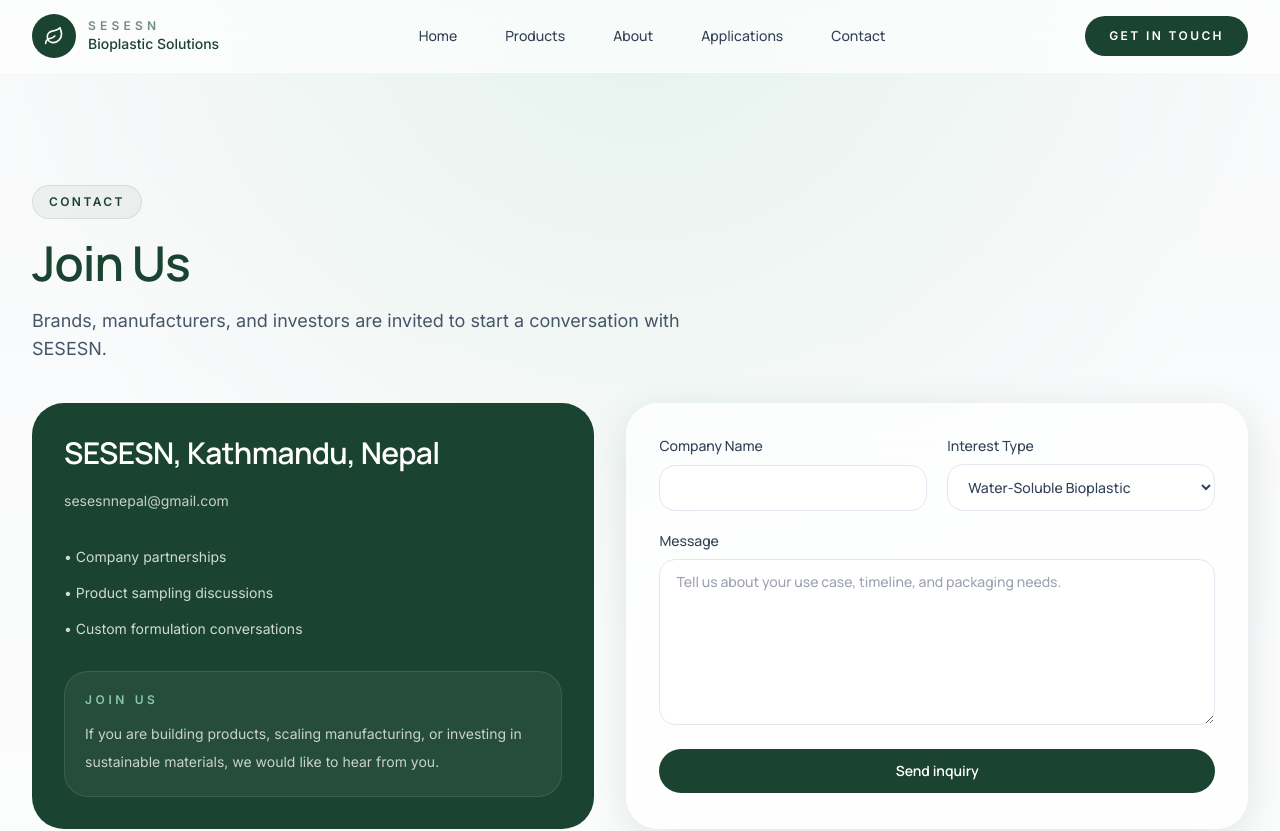
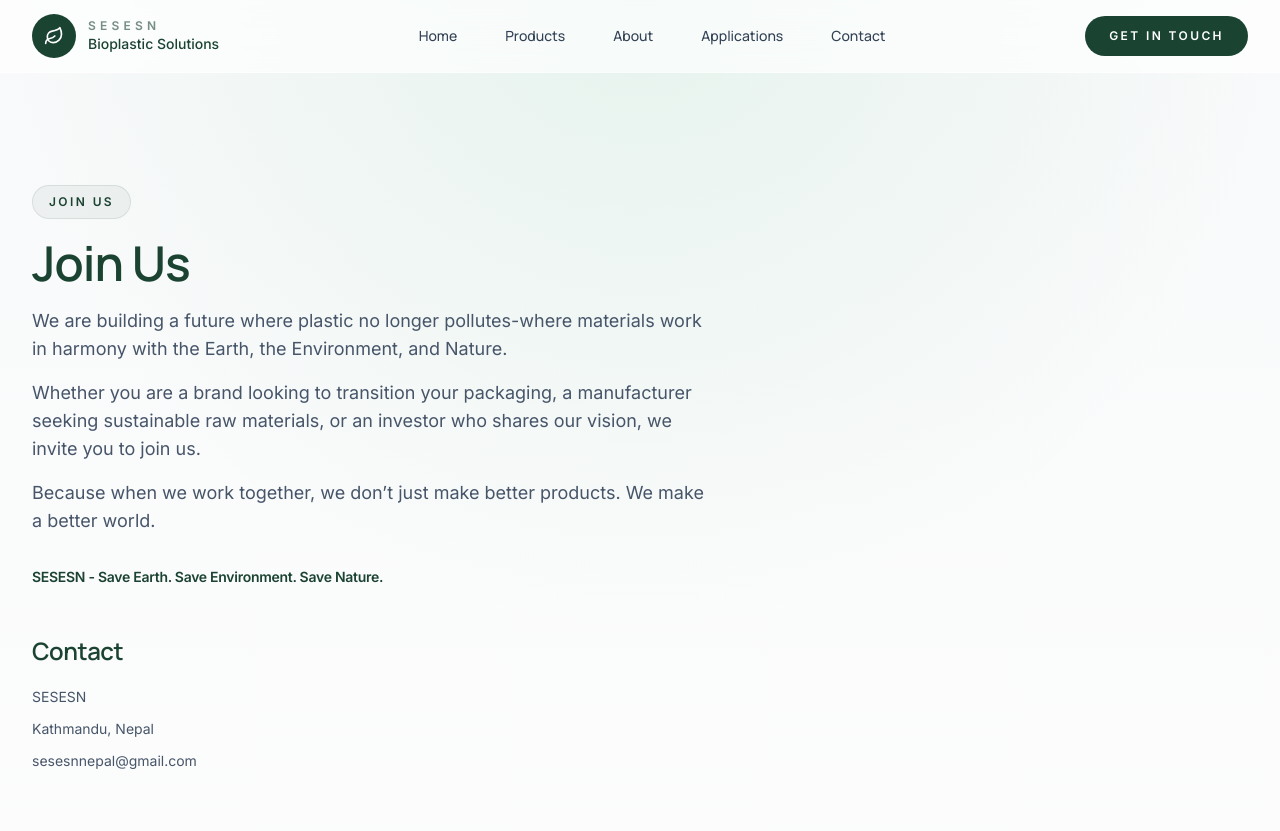
Before and after one commit to bhanuregmi527/sesesn, a Next.js app: page /contact in a window 1280 px wide. Shown: the top 831 px of the page. Built offline with nearby package versions, Linux system fonts and the light colour scheme.

Commit message:
update the revelant content and update product names

```diff
--- a/app/contact/page.tsx
+++ b/app/contact/page.tsx
@@ -11,63 +11,32 @@
   return (
     <section className="eco-shell py-20 lg:py-28">
       <div className="max-w-3xl">
-        <p className="section-badge">Contact</p>
+        <p className="section-badge">Join Us</p>
         <h1 className="section-title mt-5">Join Us</h1>
         <p className="section-copy mt-5">
-          Brands, manufacturers, and investors are invited to start a conversation with SESESN.
+          We are building a future where plastic no longer pollutes-where materials work in harmony with the Earth, the
+          Environment, and Nature.
         </p>
-      </div>
+        <p className="section-copy mt-4">
+          Whether you are a brand looking to transition your packaging, a manufacturer seeking sustainable raw
+          materials, or an investor who shares our vision, we invite you to join us.
+        </p>
+        <p className="section-copy mt-4">
+          Because when we work together, we don’t just make better products. We make a better world.
+        </p>
 
-      <div className="mt-10 grid gap-8 lg:grid-cols-[0.95fr_1.05fr]">
-        <div className="rounded-[2rem] bg-forest p-8 text-white">
-          <h2 className="text-3xl font-semibold tracking-snug">SESESN, Kathmandu, Nepal</h2>
-          <p className="mt-4 text-sm leading-7 text-white/75">
-            sesesnnepal@gmail.com
-          </p>
-          <div className="mt-8 space-y-4 text-sm text-white/80">
-            <p>• Company partnerships</p>
-            <p>• Product sampling discussions</p>
-            <p>• Custom formulation conversations</p>
-          </div>
-          <div className="mt-8 rounded-3xl border border-white/10 bg-white/5 p-5">
-            <p className="text-xs font-semibold uppercase tracking-[0.3em] text-sage/90">Join Us</p>
-            <p className="mt-3 text-sm leading-7 text-white/75">
-              If you are building products, scaling manufacturing, or investing in sustainable materials, we would like
-              to hear from you.
-            </p>
+        <p className="mt-8 text-sm font-semibold tracking-snug text-forest">
+          SESESN - Save Earth. Save Environment. Save Nature.
+        </p>
+
+        <div className="mt-12">
+          <h2 className="text-2xl font-semibold tracking-snug text-forest">Contact</h2>
+          <div className="mt-4 space-y-1 text-sm leading-7 text-slate-600">
+            <p>SESESN</p>
+            <p>Kathmandu, Nepal</p>
+            <p>sesesnnepal@gmail.com</p>
           </div>
         </div>
-
-        <form className="glass-panel rounded-[2rem] p-8">
-          <div className="grid gap-5 sm:grid-cols-2">
-            <label className="grid gap-2 text-sm font-medium text-slate-700">
-              Company Name
-              <input className="rounded-2xl border border-slate-200 bg-white px-4 py-3 outline-none transition focus:border-forest" />
-            </label>
-            <label className="grid gap-2 text-sm font-medium text-slate-700">
-              Interest Type
-              <select className="rounded-2xl border border-slate-200 bg-white px-4 py-3 outline-none transition focus:border-forest">
-                <option>Water-Soluble Bioplastic</option>
-                <option>Water-Resistant Bioplastic</option>
-                <option>Custom Development</option>
-                <option>General Partnership</option>
-              </select>
-            </label>
-          </div>
-
-          <label className="mt-5 grid gap-2 text-sm font-medium text-slate-700">
-            Message
-            <textarea
-              rows={7}
-              placeholder="Tell us about your use case, timeline, and packaging needs."
-              className="rounded-2xl border border-slate-200 bg-white px-4 py-3 outline-none transition focus:border-forest"
-            />
-          </label>
-
-          <button type="submit" className="btn-primary mt-6 w-full">
-            Send inquiry
-          </button>
-        </form>
       </div>
     </section>
   );
--- a/components/Footer.tsx
+++ b/components/Footer.tsx
@@ -5,7 +5,7 @@
   { label: 'About Us', href: '/about' },
   { label: 'Applications', href: '/applications' },
   { label: 'Contact', href: '/contact' },
-  { label: 'FAQ', href: '/#faq' },
+  { label: 'FAQ', href: '/products#faq' },
 ];
 
 const productLinks = [
@@ -15,8 +15,8 @@
 ];
 
 const resourceLinks = [
-  { label: 'Compostability vs. Biodegradability', href: '/#faq' },
-  { label: 'Life Cycle Assessment', href: '/#faq' },
+  { label: 'Compostability vs. Biodegradability', href: '/products#faq' },
+  { label: 'Life Cycle Assessment', href: '/products#faq' },
   { label: 'Industry Applications', href: '/applications' },
 ];
 
--- a/components/pages/AboutPage.tsx
+++ b/components/pages/AboutPage.tsx
@@ -1,23 +1,26 @@
 "use client";
 
 import { motion } from 'framer-motion';
-import { Compass, Globe2, HeartHandshake, Leaf, ShieldCheck } from 'lucide-react';
+import { Compass, HeartHandshake, Leaf, ShieldCheck } from 'lucide-react';
 
 const values = [
   {
-    title: 'Belief',
-    description: 'We were founded on a simple yet powerful belief: that industry and nature do not have to be at odds',
-    icon: Globe2,
-  },
-  {
-    title: 'Vision',
-    description: 'Save earth, save environment, save nature and a world where our product protect products and the planet at the same time',
+    title: 'Our Vision',
+    description:
+      'Save earth, save environment, save nature and a world where our product protect products and the planet at the same time.',
     icon: Compass,
   },
   {
-    title: 'Mission',
-    description: 'To replace conventional fossil-based plastics with high-performance, sustainable bioplastics that truly honor our name',
+    title: 'Our Mission',
+    description:
+      'To replace conventional fossil-based plastics with high-performance, sustainable bioplastics that truly honor our name.',
     icon: Leaf,
+  },
+  {
+    title: 'What We Do',
+    description:
+      'We manufacture advanced bioplastic solutions—from raw pellets to customized compounds—designed for real-world applications without the environmental guilt.',
+    icon: ShieldCheck,
   },
 ];
 
@@ -51,8 +54,12 @@
         <div className="max-w-3xl">
           <p className="section-badge">About SESESN</p>
           <h1 className="section-title mt-5">The Name Behind the Mission</h1>
+          <p className="mt-4 text-lg font-semibold tracking-snug text-forest">
+            &quot;Collaboration together for a sustainable future&quot;
+          </p>
           <p className="section-copy mt-5">
-            SESESN stands for Save Earth Save Environment Save Nature. It is both our purpose and our design filter.
+            SESESN stands for Save Earth, Save Environment, Save Nature. More than just a name, it is the foundation of
+            everything we do.
           </p>
         </div>
 
@@ -76,10 +83,28 @@
             <h2 className="mt-4 text-3xl font-semibold tracking-snug">The Name Behind the Mission</h2>
             <div className="mt-8 space-y-4 text-sm leading-7 text-white/75">
               <p>
-                We were founded on a simple yet powerful belief: that industry and nature do not have to be at odds.
+                We exist to turn intention into action—transforming the way the world produces and consumes bioplastic
+                by putting the planet first.
               </p>
               <p>
-                The SESESN name carries our responsibility to create materials that support better business and a healthier planet.
+                It is both our purpose and our design filter: make material that work well, look refined and move
+                responsibly through the world.
+              </p>
+              <p>
+                We are a forward-thinking enterprise dedicated to promoting environmental sustainability through the
+                production of high-quality biodegradable bags. Our mission is to reduce plastic pollution by providing
+                eco-friendly alternatives that are both practical and affordable.
+              </p>
+              <p>
+                Driven by innovation and responsibility, we utilize advanced technology and sustainable raw materials to
+                manufacture bags that decompose naturally without harming the environment. Our team is committed to
+                maintaining strict quality standards while continuously improving our production processes.
+              </p>
+              <p>
+                We believe that small changes can make a big impact. By collaborating with businesses, communities, and
+                stakeholders, we aim to encourage the shift toward greener practices and contribute to a cleaner,
+                healthier future. Our vision is to become a leading provider of biodegradable packaging solutions,
+                supporting global efforts to protect the environment for future generations.
               </p>
             </div>
           </div>
--- a/components/pages/ProductsPage.tsx
+++ b/components/pages/ProductsPage.tsx
@@ -8,7 +8,17 @@
 
 const showcaseProducts = [
   {
+    title: 'SESESN Biodegradable Shopping Bag',
+    image: '/products/product-4.jpeg',
+    description: 'Application-ready product style that supports premium appearance with earth-conscious intent.',
+  },
+  {
     title: 'SESESN Griphole Bag',
+    image: '/products/product-5.jpeg',
+    description: 'Showcase-ready sustainable product variant aligned with the SESESN circular material vision.',
+  },
+  {
+    title: 'SESESN Mailer',
     image: '/products/product-1.jpeg',
     description: 'Premium eco-friendly packaging format with a clean finish for everyday brand applications.',
   },
@@ -22,16 +32,7 @@
     image: '/products/product-3.jpeg',
     description: 'Flexible and durable presentation option for modern retail and packaging environments.',
   },
-  {
-    title: 'SESESN Biodegradable Shopping Bag',
-    image: '/products/product-4.jpeg',
-    description: 'Application-ready product style that supports premium appearance with earth-conscious intent.',
-  },
-  {
-    title: 'SESESN Mailer Bag',
-    image: '/products/product-5.jpeg',
-    description: 'Showcase-ready sustainable product variant aligned with the SESESN circular material vision.',
-  },
+
 ];
 
 const faqs = [
@@ -159,7 +160,7 @@
         </div>
       </section>
 
-      <section className="eco-shell pb-24">
+      <section id="faq" className="eco-shell pb-24">
         <div className="max-w-3xl">
           <p className="section-badge">FAQ</p>
           <h2 className="section-title mt-5">Common questions.</h2>
```
Also changed, not shown: components/pages/HomePage.tsx (+52 -81 lines).
